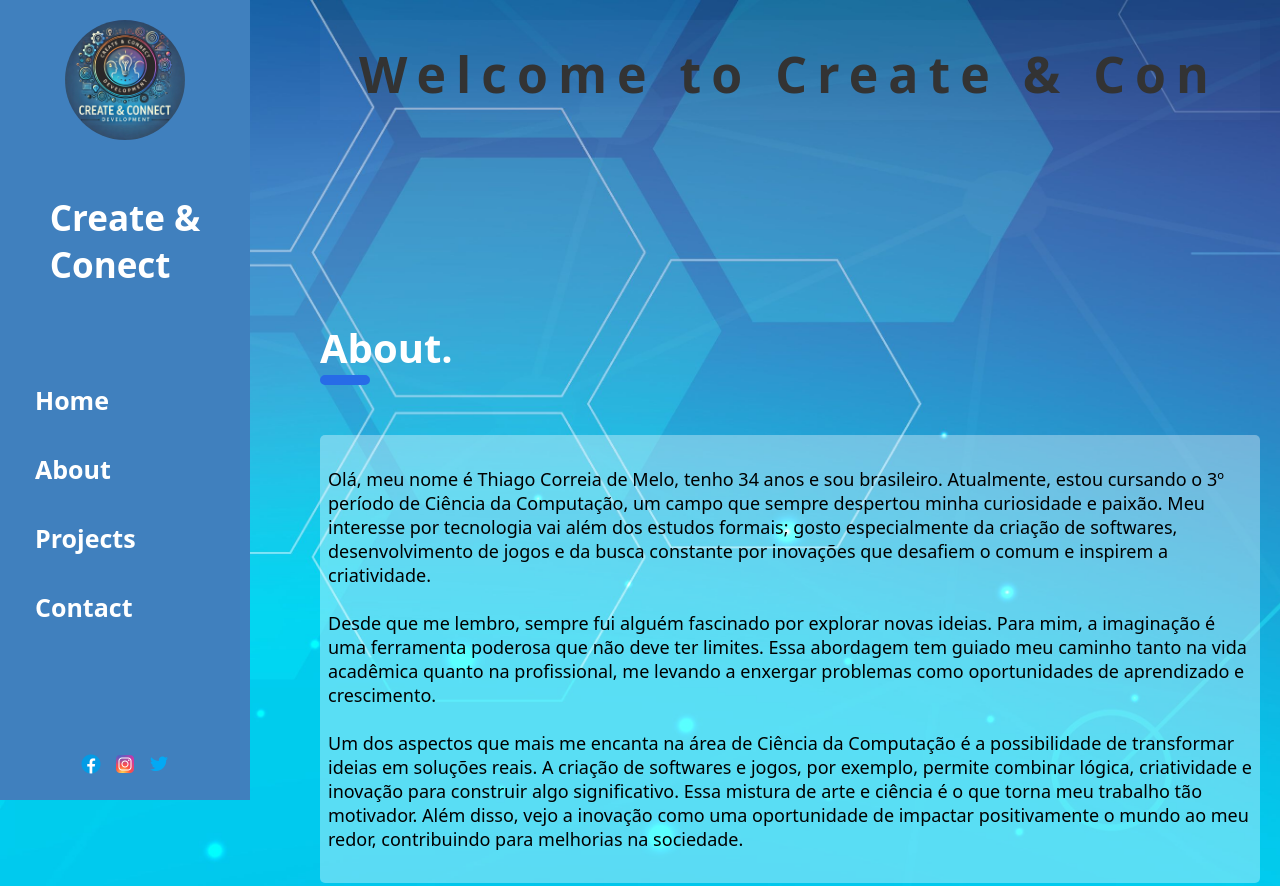
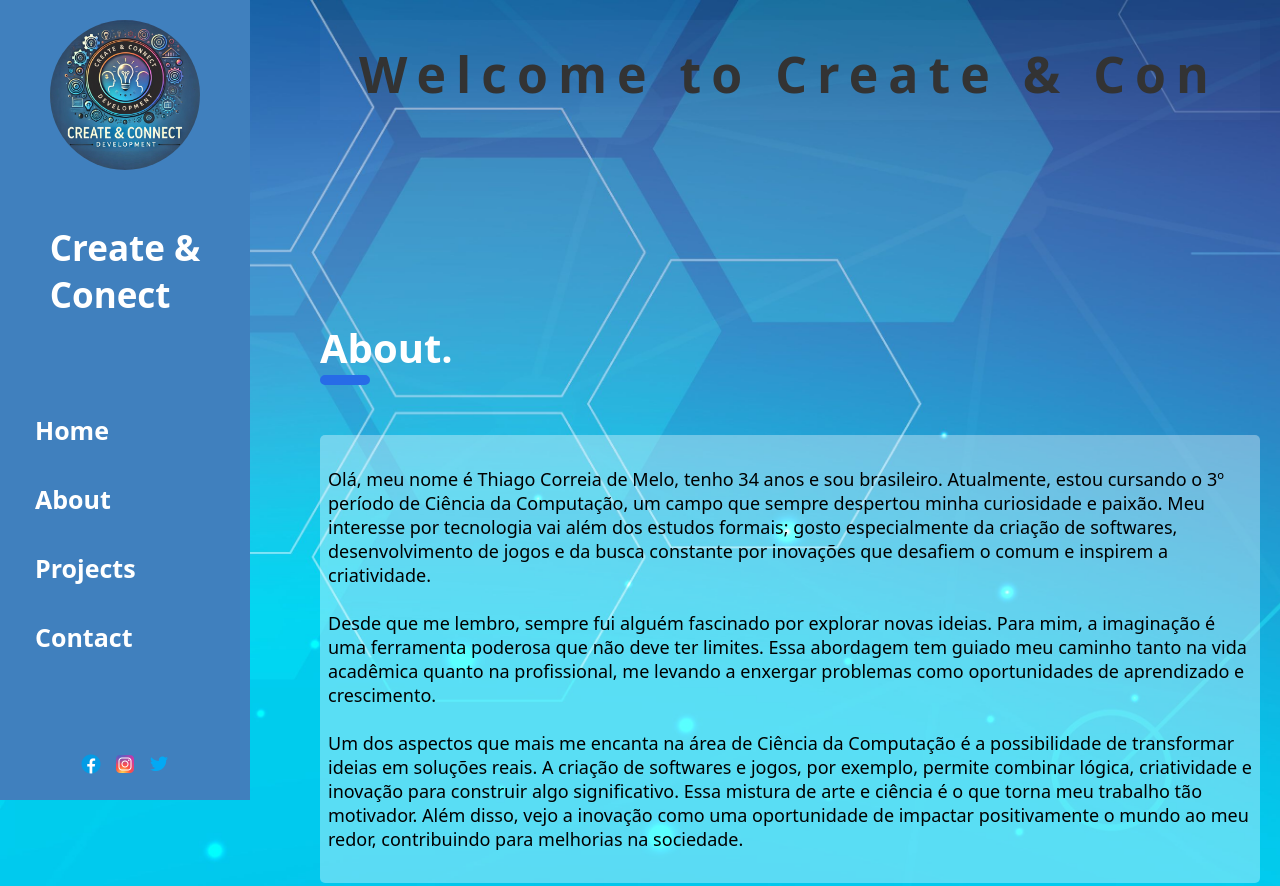
Before and after one commit to thiagotcmTI/create-connect, a plain HTML site: page index.html in a window 1280 px wide. Shown: the top 886 px of the page. Drawn offline with Linux system fonts and the light colour scheme.

Commit message:
Update index.html

```diff
--- a/index.html
+++ b/index.html
@@ -15,7 +15,7 @@
 
         <div>
             <img src="img\logo2.jpg"
-                style=" max-width: 120px; max-height: 120px; border-radius: 50%; object-fit: cover; margin-bottom: 20px; ">
+                style=" max-width: 150px; max-height: 150px; border-radius: 50%; object-fit: cover; margin-bottom: 20px; ">
         </div>
         <h2>Create &<br> Conect</h2>
         <nav>
```
